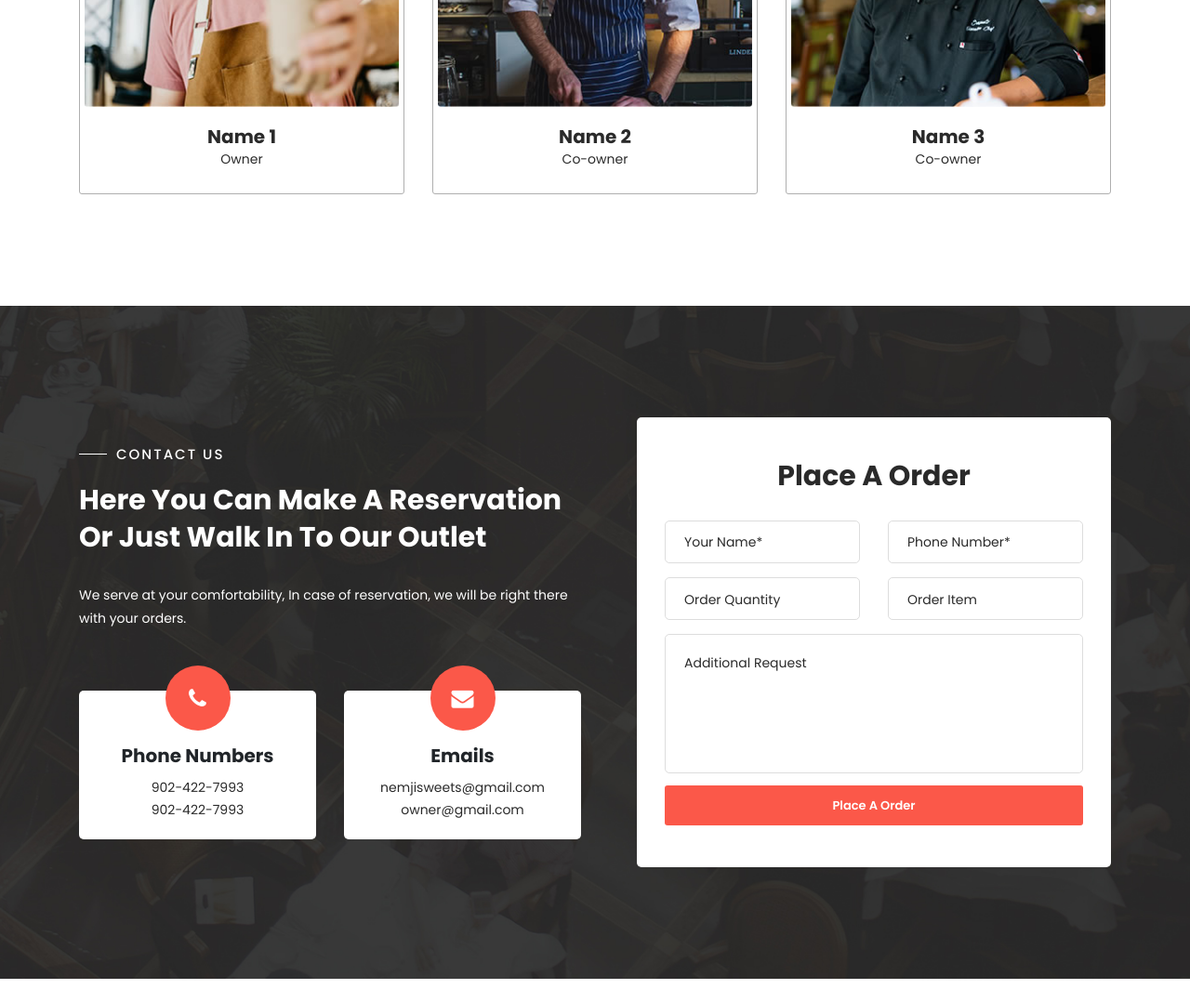
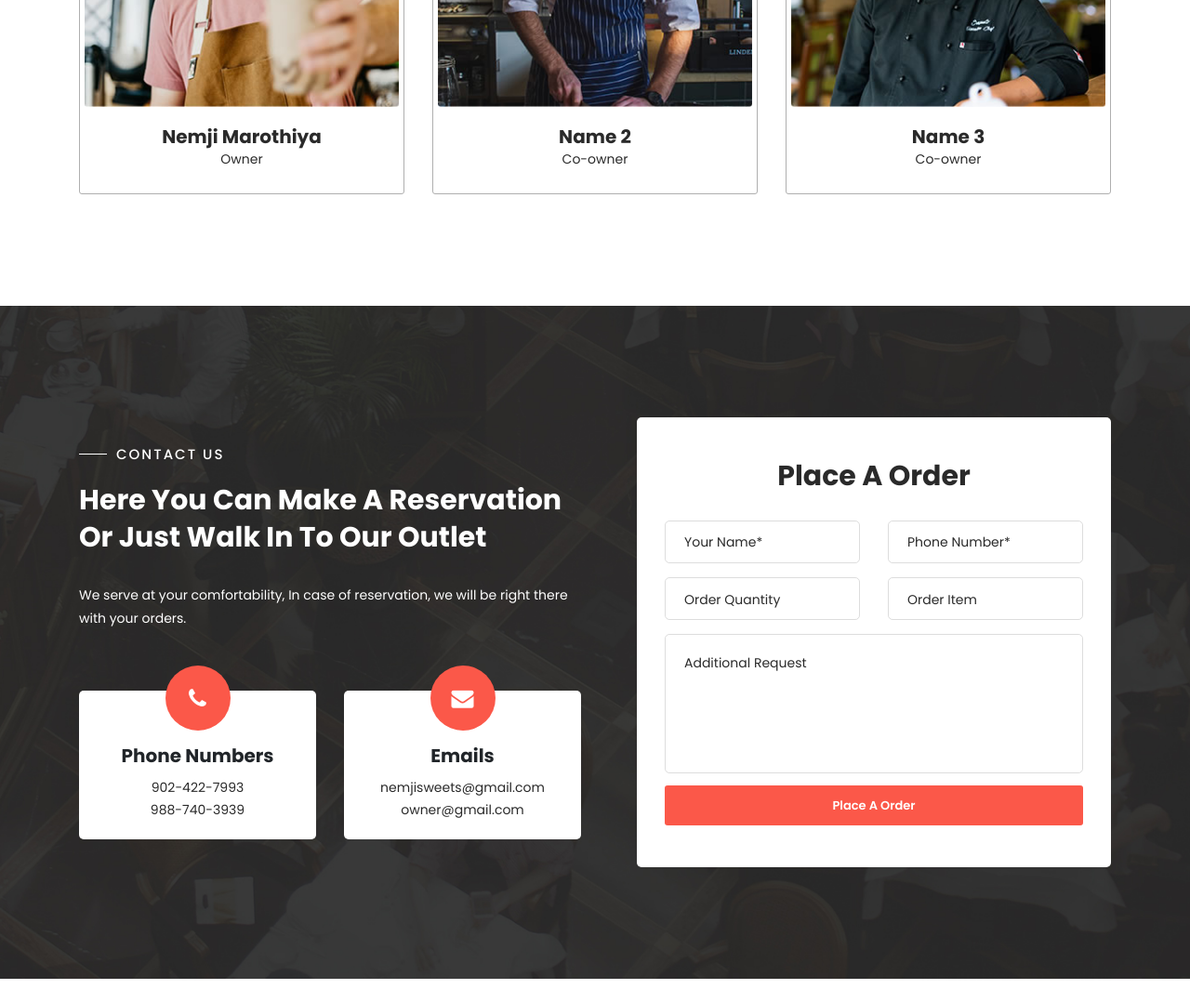
Before and after one commit to dieep/NemjiSweets, a plain HTML site: page index.html in a window 1280 px wide. Shown: the part 2240-3318 px from the top of the page at 93% size. Drawn offline with Linux system fonts and the light colour scheme.

Commit message:
Update index.html

```diff
--- a/index.html
+++ b/index.html
@@ -294,7 +294,7 @@ Design by Daleep & Manish
                             <img src="assets/images/chefs-01.jpg" alt="Chef #1">
                         </div>
                         <div class="down-content">
-                            <h4>Name 1</h4>
+                            <h4>Nemji Marothiya</h4>
                             <span>Owner</span>
                         </div>
                     </div>
@@ -354,7 +354,7 @@ Design by Daleep & Manish
                                 <div class="phone">
                                     <i class="fa fa-phone"></i>
                                     <h4>Phone Numbers</h4>
-                                    <span><a href="#">902-422-7993</a><br><a href="#">902-422-7993</a></span>
+                                    <span><a href="#">902-422-7993</a><br><a href="#">988-740-3939</a></span>
                                 </div>
                             </div>
                             <div class="col-lg-6">
```
